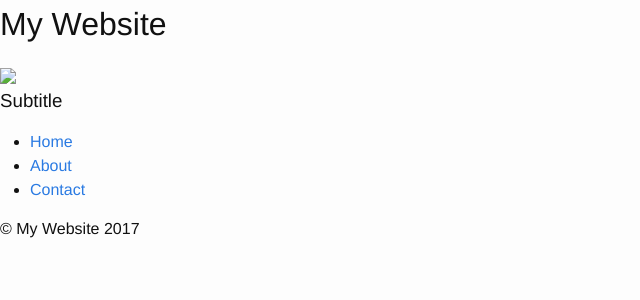
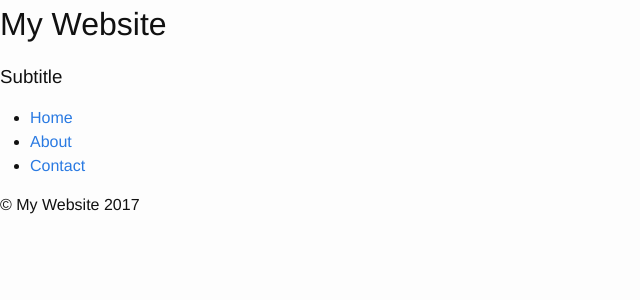
Before and after one commit to WesOnCoding/WesOnCoding.github.io, a Jekyll site: the page index.html, which Jekyll copies as it is, in a window 1280 px wide. Shown: the top 300 px of the page, without its empty margins (0-640 px from the left). Built offline with Jekyll 4.4.1, drawn with Linux system fonts in a browser that asks for light colours.

Commit message:
Update index.html

```diff
--- a/index.html
+++ b/index.html
@@ -3,13 +3,10 @@
     <head>
         <link href='https://fonts.googleapis.com/css?family=Comfortaa' rel='stylesheet' type='text/css'>
         <link href="css/main.css" type="text/css" rel="stylesheet">
-        <link rel="icon" type="image/png" href="favicomatic.zip/favicon-32x32.png" sizes="32x32" />
-        <link rel="icon" type="image/png" href="favicomatic.zip/favicon-16x16.png" sizes="16x16" />
         <title>My Website</title>
     </head>
     <body>
         <h1>My Website</h1>
-        <img src="WesOnCoding.github.io/Website Images/photo[1].jpg">
         <h3>Subtitle</h3>
         <div class="header">
             <ul>
```
